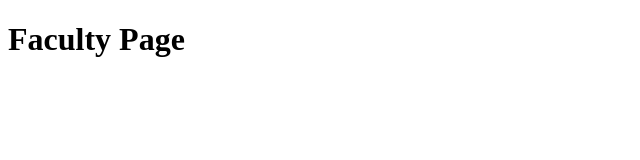
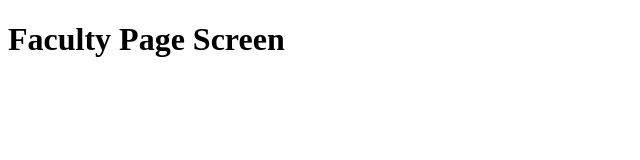
Before and after one commit to domster4444/faculty-page, a plain HTML site: page index.html in a window 1280 px wide. Shown: the whole page, without its empty margins (0-640 px from the left). Drawn offline with Linux system fonts and the light colour scheme.

Commit message:
initial commit

```diff
--- a/index.html
+++ b/index.html
@@ -7,6 +7,6 @@
     <title>Faculty Page</title>
   </head>
   <body>
-    <h1>Faculty Page</h1>
+    <h1>Faculty Page Screen</h1>
   </body>
 </html>
```
